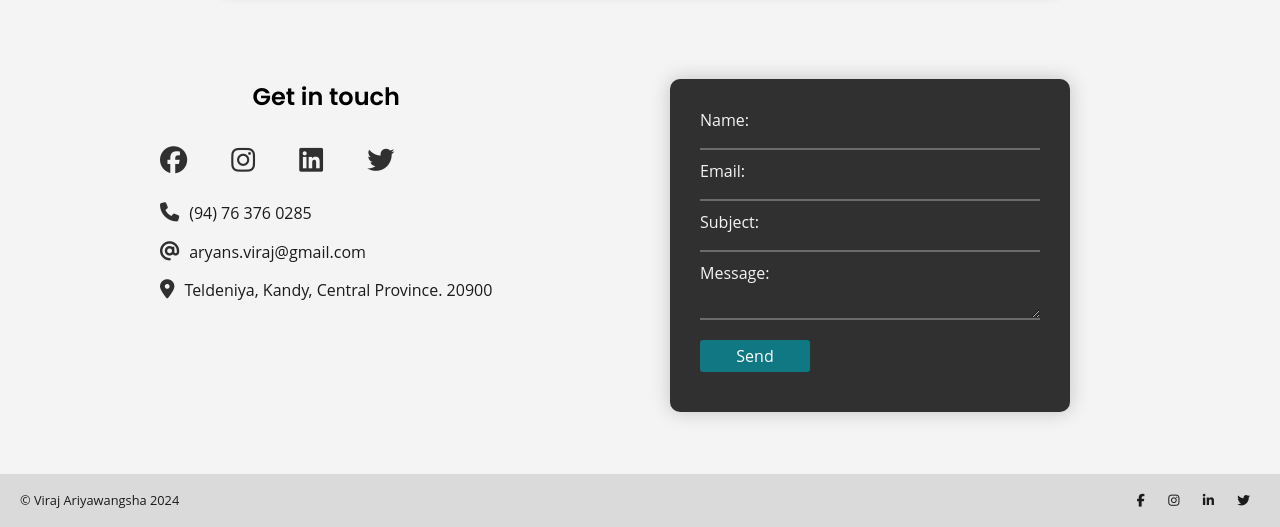
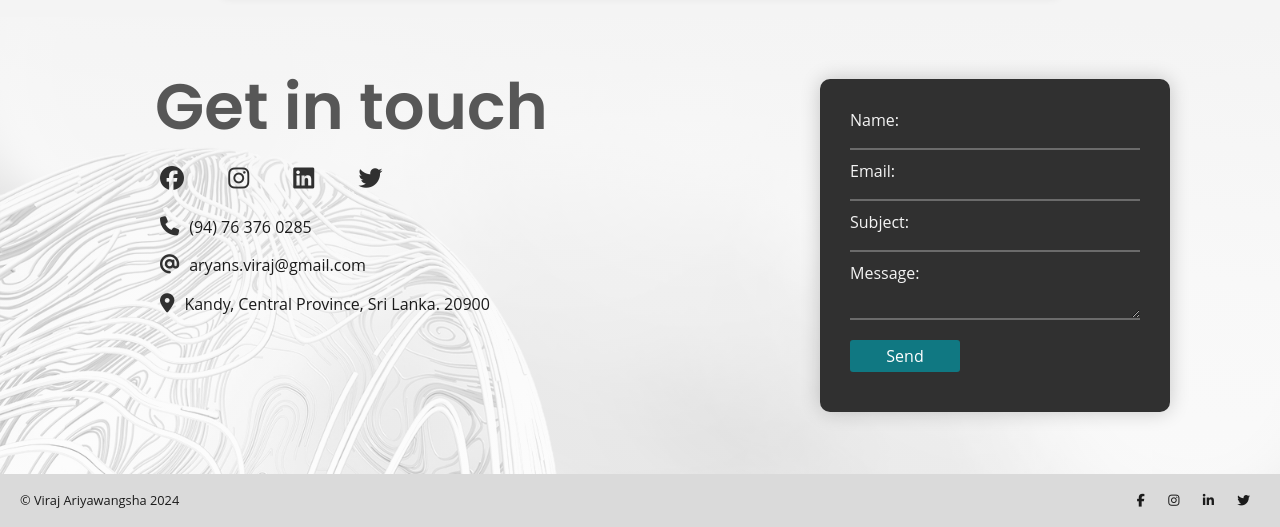
Before and after one commit to AryansVj/viraj-aryans.me, a plain HTML site: page index.html in a window 1280 px wide. Shown: the part 1610-2137 px from the top of the page. Drawn offline with Linux system fonts and the light colour scheme; a web font is replaced by a local one.

Commit message:
Contact section in home updated. Added a background image

```diff
--- a/css/styles_home.css
+++ b/css/styles_home.css
@@ -2,11 +2,28 @@
     font-family: 'Poppins', sans-serif;
 }
 
+div.contact-back {
+    background-image: linear-gradient(5deg, #f4f4f442, #f4f4f478, #f4f4f4), url(../images/Backgrounds/Contact.png);
+    background-size: cover;
+    background-position: bottom;
+}
 .contact-div {
     margin: 20px auto;
     display: flex;
     justify-content: space-between;
-    max-width: 1000px;
+    max-width: 1200px;
+    background: transparent;
+}
+
+div.contacts {
+    margin-left: 100px;
+}
+
+div.contacts h2 {
+    text-align: left;
+    margin: 0 15px;
+    font-size: 4em;
+    color: #575757;
 }
 
 .contact-div .socials a {
@@ -17,7 +34,7 @@
 }
 
 .contact-div .socials i {
-    font-size: 1.7em;
+    font-size: 1.5em;
     line-height: 2em;
     align-items: center;
     transition: all 0.1s ease;
@@ -51,7 +68,7 @@
 }
 
 .form-div {
-    width: 50%;
+    width: 450px;
     padding: 20px;
 }
 
--- a/home.html
+++ b/home.html
@@ -38,9 +38,10 @@
         <img src="images/internship2.jpg" alt="Internship Photo 2">
     </div>
 </section>
+<div class="contact-back">
 <section id="contact" class="site-section">
     <div class="contact-div">
-        <div>
+        <div class="contacts">
             <h2>Get in touch</h2>
             <div class="socials">
                 <a href="https://www.facebook.com/viraj.ariyawangsha" target="_blank">
@@ -59,7 +60,7 @@
             <div class="contact-details">
                 <a href="tele" class="contact-tel"><i class="fas fa-phone"></i><p>(94) 76 376 0285</p></i></a>
                 <a href="tele" class="contact-email"><i class="fa-solid fa-at"></i><p>aryans.viraj@gmail.com</p></i></a>
-                <a href="tele" class="contact-location"><i class="fa-solid fa-location-dot"></i><p>Teldeniya, Kandy, Central Province. 20900</p></i></a>
+                <a href="tele" class="contact-location"><i class="fa-solid fa-location-dot"></i><p>Kandy, Central Province, Sri Lanka. 20900</p></i></a>
             </div>
         </div>
         <div class="form-div">
@@ -77,3 +78,4 @@
         </div>
     </div>
 </section>
+</div>
```
Also changed, not shown: images/Backgrounds/Contact.png (added).
